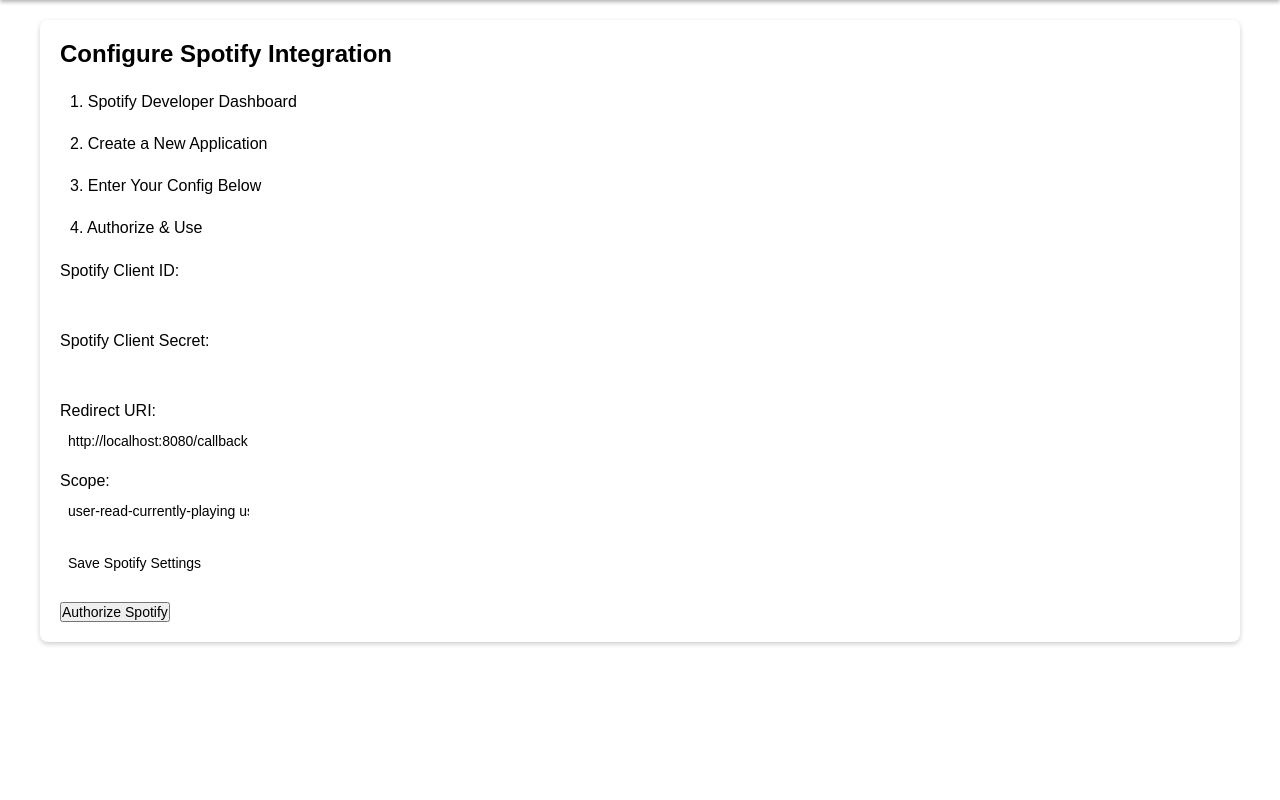
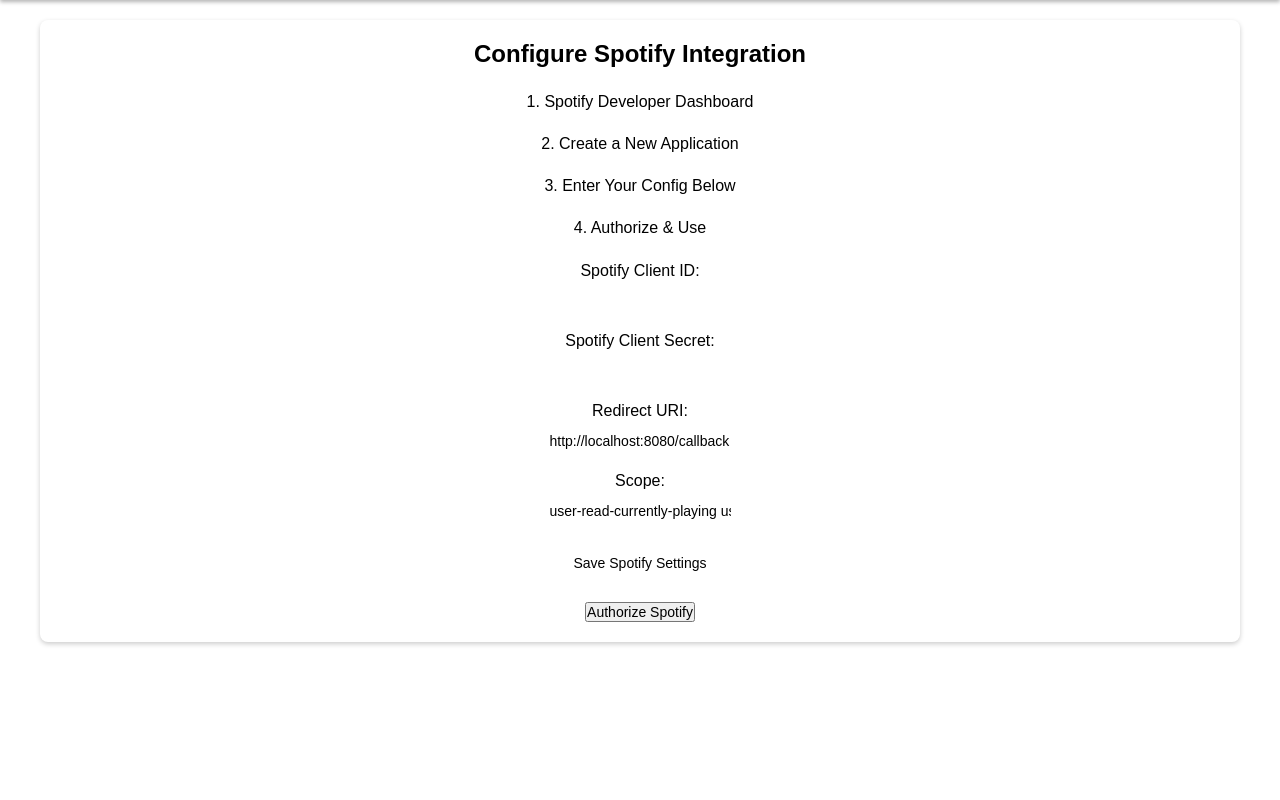
Before and after one commit to tpersp/PiViewer, a Flask app: template templates/configure_spotify.html in a window 1280 px wide. Shown: the part 60-860 px from the top of the page. Run offline with Flask 3, Linux system fonts and the light colour scheme; the template is opened without the code that fills it, so the values that code supplies are empty; parts of the project's set-up code (start-up, migrations or seed data) failed here and were passed over; some libraries are stand-ins or nearby versions.

Commit message:
center alligned

```diff
--- a/templates/configure_spotify.html
+++ b/templates/configure_spotify.html
@@ -2,7 +2,7 @@
 {% block title %}Configure Spotify{% endblock %}
 {% block content %}
 
-<div class="page-section">
+<div class="page-section" style="text-align:center;">
   <h2>Configure Spotify Integration</h2>
 
   <!-- Collapsible Steps (should now expand/collapse when clicked) -->
@@ -36,7 +36,7 @@
     <p>
       Click <strong>Authorize Spotify</strong> to begin the OAuth flow.
       Once authorized, your token is cached in <code>.spotify_cache</code>,
-      and PiViewer can fetch your currently playing track’s album art.
+      and PiViewer can fetch your currently playing track's album art.
     </p>
   </div>
 
```
